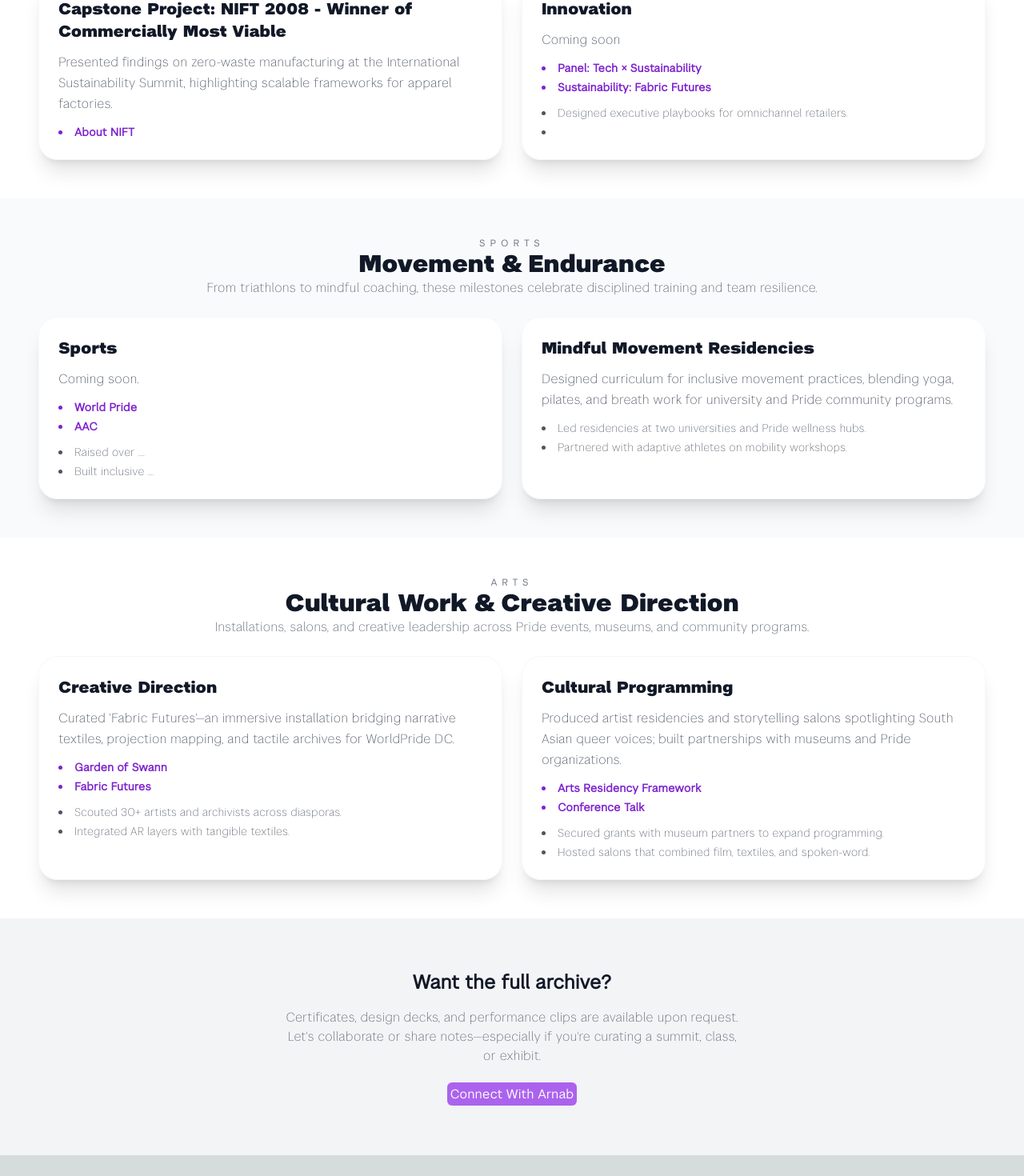
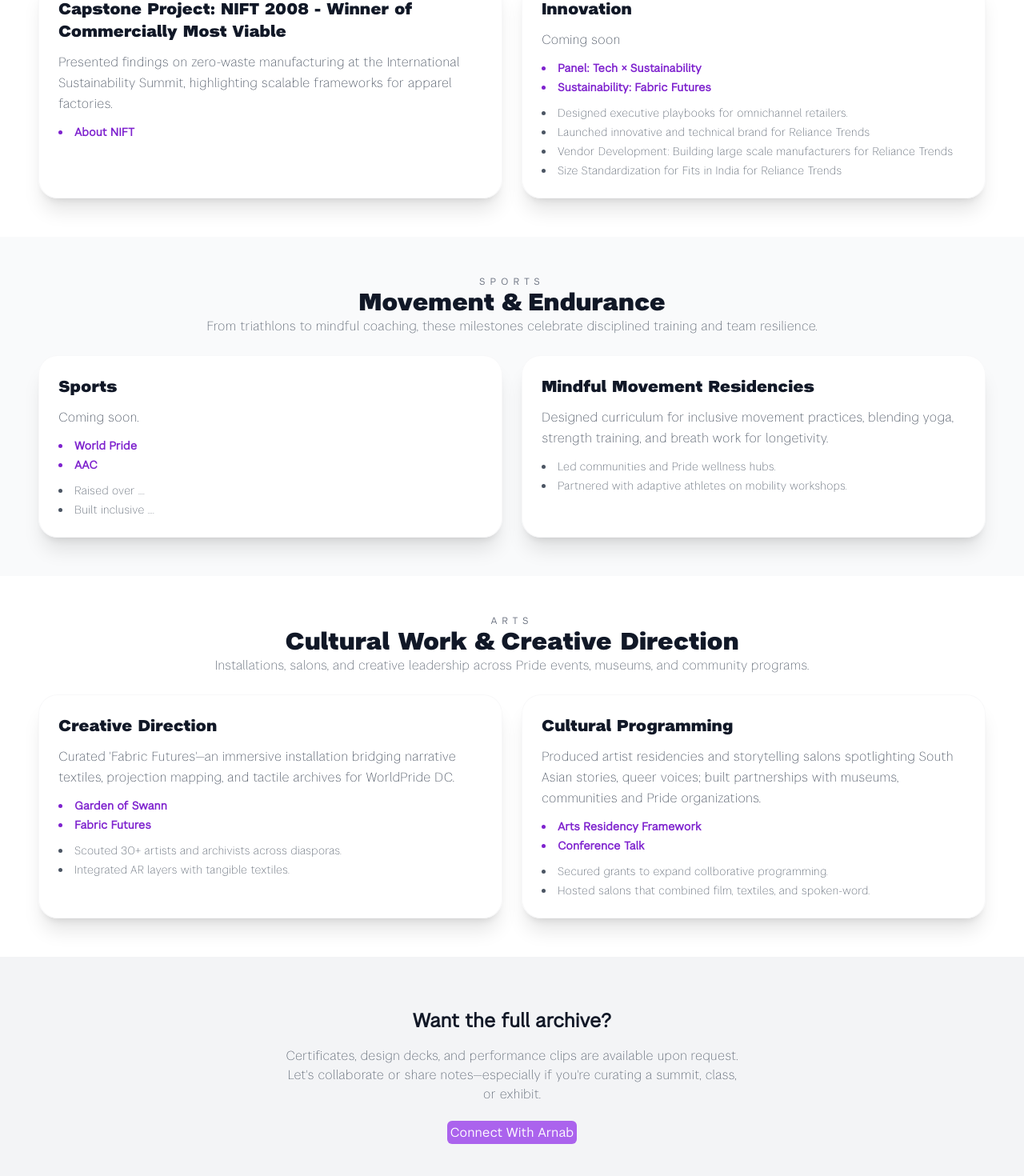
Before and after one commit to arnab-156/arnab-majumdar, a Next.js app: page /experiences/achievements in a window 1280 px wide. Shown: the part 1104-2574 px from the top of the page at 80% size. Before the commit the page ends 2548 px from the top, so only its background shows below. Built offline with nearby package versions, Linux system fonts and the light colour scheme.

Commit message:
additional changes

```diff
--- a/src/app/experiences/achievements/page.tsx
+++ b/src/app/experiences/achievements/page.tsx
@@ -75,7 +75,9 @@ const achievements = {
       ],
       bullets: [
         "Designed executive playbooks for omnichannel retailers.",
-        "",
+        "Launched innovative and technical brand for Reliance Trends",
+        "Vendor Development: Building large scale manufacturers for Reliance Trends",
+        "Size Standardization for Fits in India for Reliance Trends"
       ],
     },
   ],
@@ -96,9 +98,9 @@ const achievements = {
     {
       title: "Mindful Movement Residencies",
       description:
-        "Designed curriculum for inclusive movement practices, blending yoga, pilates, and breath work for university and Pride community programs.",
+        "Designed curriculum for inclusive movement practices, blending yoga, strength training, and breath work for longetivity.",
       bullets: [
-        "Led residencies at two universities and Pride wellness hubs.",
+        "Led communities and Pride wellness hubs.",
         "Partnered with adaptive athletes on mobility workshops.",
       ],
     },
@@ -120,13 +122,13 @@ const achievements = {
     {
       title: "Cultural Programming",
       description:
-        "Produced artist residencies and storytelling salons spotlighting South Asian queer voices; built partnerships with museums and Pride organizations.",
+        "Produced artist residencies and storytelling salons spotlighting South Asian stories, queer voices; built partnerships with museums, communities and Pride organizations.",
       links: [
         { label: "Arts Residency Framework" },
         { label: "Conference Talk" },
       ],
       bullets: [
-        "Secured grants with museum partners to expand programming.",
+        "Secured grants to expand collborative programming.",
         "Hosted salons that combined film, textiles, and spoken-word.",
       ],
     },
```
